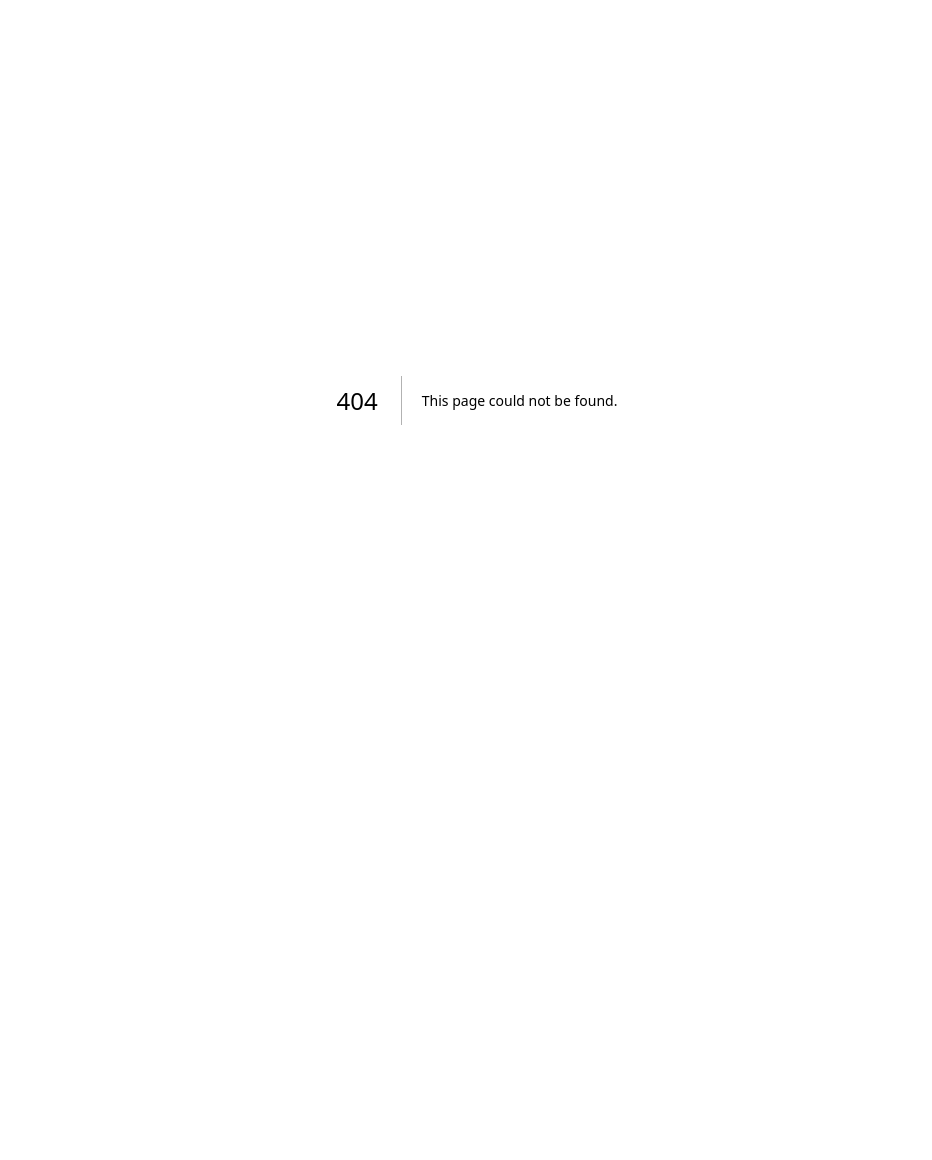
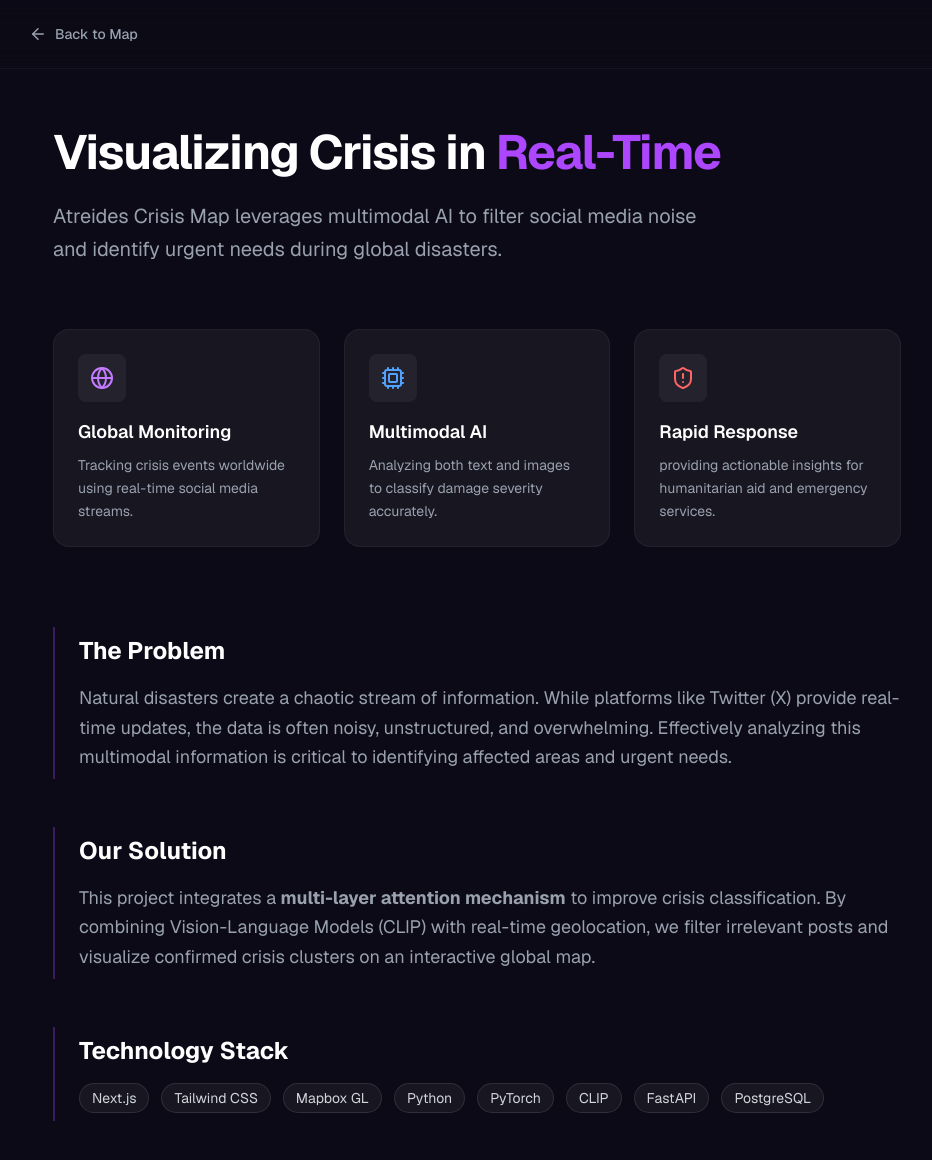
Before and after one commit to karon16/crisis-mapping-frontend, a Next.js app: page /about in a window 1280 px wide. Before the commit this address had no page. Shown: the top 1160 px of the page, without its empty margins (163-1095 px from the left). Before the commit the page ends 800 px from the top, so only its background shows below. Built offline with nearby package versions, Linux system fonts and the light colour scheme.

Commit message:
Feat: Created about page

```diff
--- /dev/null
+++ b/src/app/about/page.tsx
@@ -0,0 +1,150 @@
+// This tells Next.js to run this code in the browser (client-side), not the server.
+// We need this because we might want interactions like hovering or animations.
+'use client';
+
+// Importing tools we need:
+// 'Link' is for moving between pages without reloading.
+// The others are icons (Arrow, CPU, Globe, Shield) from our icon library.
+import Link from 'next/link';
+import { ArrowLeft, Cpu, Globe, ShieldAlert } from 'lucide-react';
+
+// This is the main function that builds the About Page.
+export default function AboutPage() {
+  return (
+    // MAIN CONTAINER
+    // min-h-screen: Makes the background cover the whole screen height.
+    // bg-[#0C0A16]: Sets the specific dark background color you like.
+    // text-gray-300: Sets the default text color to a light gray.
+    // selection:...: Changes the highlight color to purple when you select text.
+    <div className="min-h-screen bg-[#0C0A16] text-gray-300 font-sans selection:bg-purple-500 selection:text-white">
+      {/* NAVIGATION BAR (Fixed at the top) */}
+      {/* fixed: Sticks the bar to the top of the screen. */}
+      {/* backdrop-blur-md: Makes the background blurry (glass effect). */}
+      {/* z-50: Ensures this bar stays on top of everything else. */}
+      <nav className="p-6 fixed w-full z-50 bg-[#0C0A16]/80 backdrop-blur-md border-b border-white/5">
+        <div className="max-w-4xl mx-auto flex items-center gap-4">
+          {/* This is the 'Back' button */}
+          <Link
+            href="/"
+            className="flex items-center gap-2 text-sm font-medium text-gray-400 hover:text-white transition-colors group"
+          >
+            {/* The arrow icon. group-hover makes it move slightly left when you hover the text. */}
+            <ArrowLeft size={18} className="group-hover:-translate-x-1 transition-transform" />
+            Back to Map
+          </Link>
+        </div>
+      </nav>
+
+      {/* MAIN CONTENT AREA */}
+      {/* pt-32: Adds padding at the top so the fixed navbar doesn't cover the text. */}
+      <main className="max-w-4xl mx-auto pt-32 pb-20 px-6">
+        {/* HERO SECTION (The Big Title) */}
+        {/* animate-in...: Makes this section fade in smoothly when the page loads. */}
+        <header className="mb-16 animate-in fade-in slide-in-from-bottom-4 duration-700">
+          <h1 className="text-4xl md:text-5xl font-bold text-white mb-6 tracking-tight">
+            Visualizing Crisis in <span className="text-purple-500">Real-Time</span>
+          </h1>
+          <p className="text-xl text-gray-400 leading-relaxed max-w-2xl">
+            Atreides Crisis Map leverages multimodal AI to filter social media noise and identify
+            urgent needs during global disasters.
+          </p>
+        </header>
+
+        {/* GRID SECTION (The 3 Cards) */}
+        {/* grid-cols-3: Arranges items in 3 columns. */}
+        {/* animate-in... delay-200: Fades in slightly after the title (200ms delay). */}
+        <div className="grid md:grid-cols-3 gap-6 mb-20 animate-in fade-in slide-in-from-bottom-8 duration-1000 delay-200 fill-mode-backwards">
+          {/* We are using the 'Card' helper component defined at the bottom.
+              We just pass the Icon, Title, and Description. */}
+          <Card
+            icon={<Globe className="text-purple-400" />}
+            title="Global Monitoring"
+            desc="Tracking crisis events worldwide using real-time social media streams."
+          />
+          <Card
+            icon={<Cpu className="text-blue-400" />}
+            title="Multimodal AI"
+            desc="Analyzing both text and images to classify damage severity accurately."
+          />
+          <Card
+            icon={<ShieldAlert className="text-red-400" />}
+            title="Rapid Response"
+            desc="providing actionable insights for humanitarian aid and emergency services."
+          />
+        </div>
+
+        {/* DETAILED CONTENT (The Text Paragraphs) */}
+        {/* delay-300: Fades in last (300ms delay). */}
+        <div className="space-y-12 animate-in fade-in slide-in-from-bottom-8 duration-1000 delay-300 fill-mode-backwards">
+          {/* Using the 'Section' helper component for "The Problem" */}
+          <Section title="The Problem">
+            <p>
+              Natural disasters create a chaotic stream of information. While platforms like Twitter
+              (X) provide real-time updates, the data is often noisy, unstructured, and
+              overwhelming. Effectively analyzing this multimodal information is critical to
+              identifying affected areas and urgent needs.
+            </p>
+          </Section>
+
+          {/* Using the 'Section' helper component for "Our Solution" */}
+          <Section title="Our Solution">
+            <p>
+              This project integrates a <strong>multi-layer attention mechanism</strong> to improve
+              crisis classification. By combining Vision-Language Models (CLIP) with real-time
+              geolocation, we filter irrelevant posts and visualize confirmed crisis clusters on an
+              interactive global map.
+            </p>
+          </Section>
+
+          {/* This section lists the technologies used */}
+          <Section title="Technology Stack">
+            <div className="flex flex-wrap gap-3 mt-4">
+              {/* This is a list (array) of tech names. .map() loops through them
+                  and creates a styled badge (span) for each one automatically. */}
+              {[
+                'Next.js',
+                'Tailwind CSS',
+                'Mapbox GL',
+                'Python',
+                'PyTorch',
+                'CLIP',
+                'FastAPI',
+                'PostgreSQL',
+              ].map(tech => (
+                <span
+                  key={tech}
+                  className="px-3 py-1 bg-white/5 border border-white/10 rounded-full text-sm text-gray-300 hover:border-purple-500/50 transition-colors cursor-default"
+                >
+                  {tech}
+                </span>
+              ))}
+            </div>
+          </Section>
+        </div>
+      </main>
+    </div>
+  );
+}
+
+// --- HELPER COMPONENTS ---
+// These are mini-templates to keep the main code clean.
+
+// 1. The Card Component (used for the 3 grid items)
+// It takes an icon, a title, and a description as inputs (props).
+const Card = ({ icon, title, desc }: { icon: any; title: string; desc: string }) => (
+  <div className="p-6 bg-white/5 border border-white/5 rounded-2xl hover:bg-white/10 transition-colors">
+    <div className="mb-4 p-3 bg-white/5 w-fit rounded-lg">{icon}</div>
+    <h3 className="text-white font-semibold text-lg mb-2">{title}</h3>
+    <p className="text-gray-400 text-sm leading-relaxed">{desc}</p>
+  </div>
+);
+
+// 2. The Section Component (used for the text blocks)
+// It takes a title and 'children' (the paragraph text you put inside it).
+const Section = ({ title, children }: { title: string; children: React.ReactNode }) => (
+  // border-l-2: Adds the purple line on the left side.
+  <section className="border-l-2 border-purple-500/30 pl-6 py-2">
+    <h2 className="text-2xl font-bold text-white mb-4">{title}</h2>
+    <div className="text-gray-400 leading-relaxed text-lg">{children}</div>
+  </section>
+);
--- a/src/components/Sidebar.tsx
+++ b/src/components/Sidebar.tsx
@@ -3,6 +3,7 @@
 import { useState } from 'react';
 import Image from 'next/image';
 import { Menu, Search, SlidersHorizontal, Plus, Settings, Info } from 'lucide-react';
+import Link from 'next/link';
 
 import React from 'react';
 
@@ -119,7 +120,9 @@ const Sidebar: React.FC<SidebarProps> = ({
       {/* Bottom Section */}
       <div className="p-3 border-t border-gray-800">
         <MenuItem icon={Settings} label="Settings" />
-        <MenuItem icon={Info} label="About" />
+        <Link href="/about">
+          <MenuItem icon={Info} label="About" />
+        </Link>
         <MenuItem icon={GithubIcon} label="Github" />
       </div>
     </div>
```
